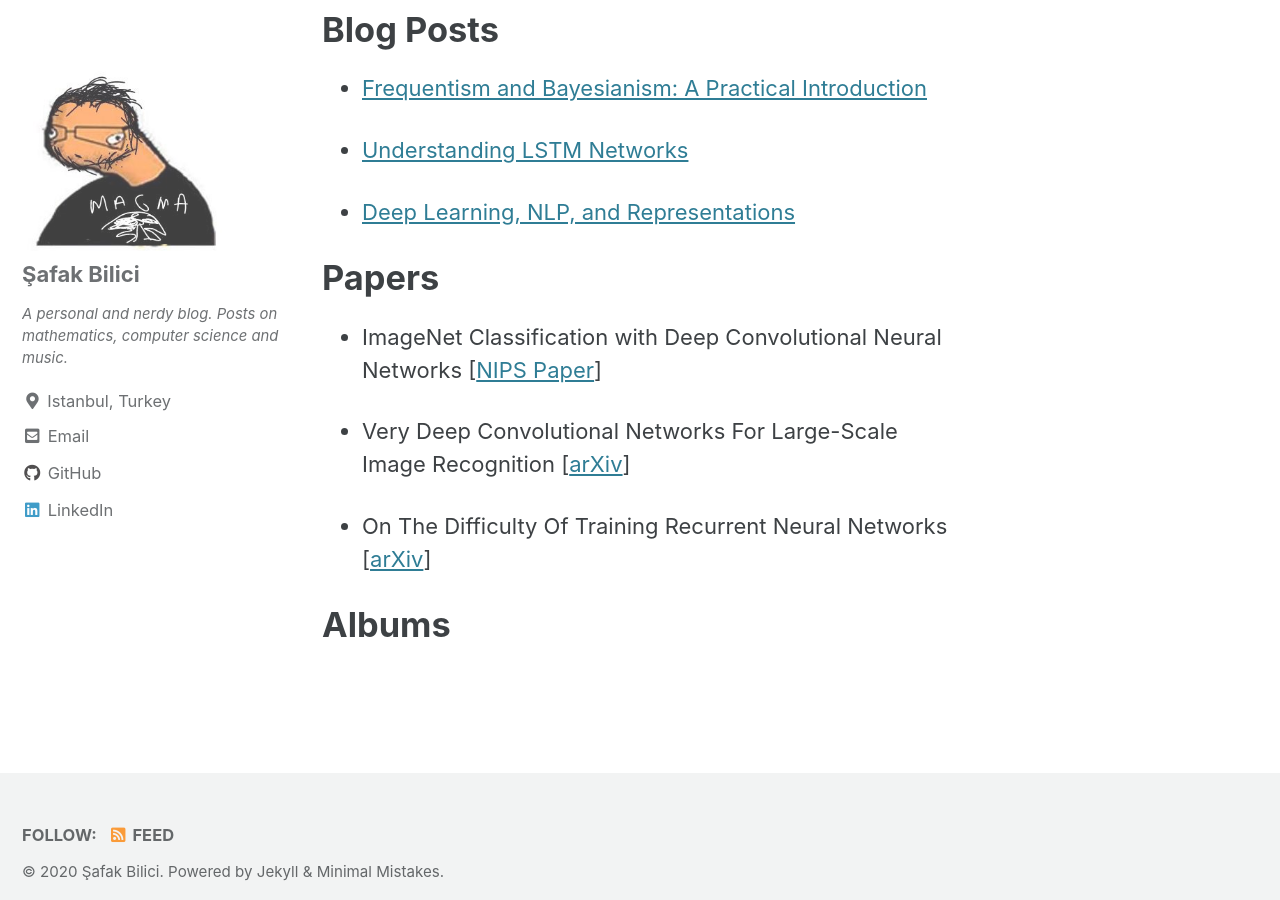
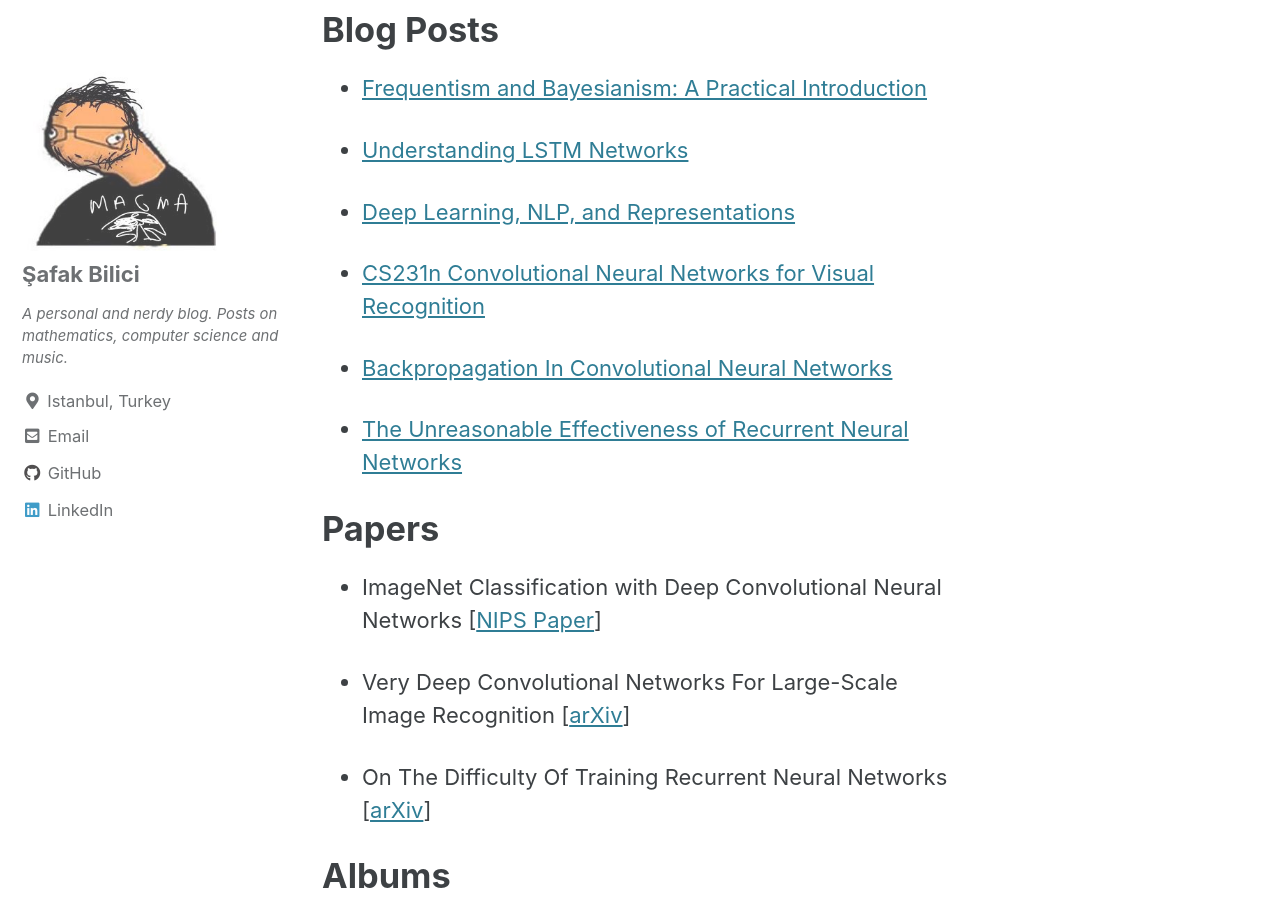
Before and after one commit to safakkbilici/safakkbilici.github.io, a Jekyll site: the page built from _pages/sources.md, in a window 1280 px wide and 900 px high, scrolled down 1713 px. Built offline with Jekyll 4.4.1, drawn with Linux system fonts in a browser that asks for light colours; cached includes are drawn as plain includes.

Commit message:
blog posts

```diff
--- a/_pages/sources.md
+++ b/_pages/sources.md
@@ -28,6 +28,11 @@ This section covers my favorite textbooks/papers/blog posts, albums (and others)
 
 - [Deep Learning, NLP, and Representations](http://colah.github.io/posts/2014-07-NLP-RNNs-Representations/)
 
+- [CS231n Convolutional Neural Networks for Visual Recognition](https://cs231n.github.io/convolutional-networks/)
+
+- [Backpropagation In Convolutional Neural Networks](https://www.jefkine.com/general/2016/09/05/backpropagation-in-convolutional-neural-networks/s)
+
+- [The Unreasonable Effectiveness of Recurrent Neural Networks](http://karpathy.github.io/2015/05/21/rnn-effectiveness/)
 
 # Papers
 
```
